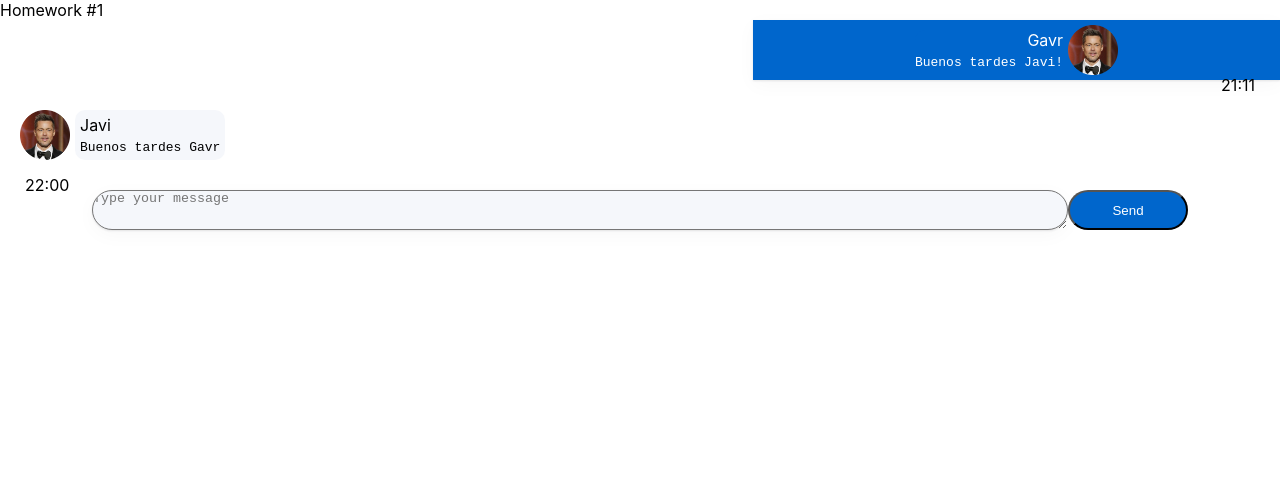
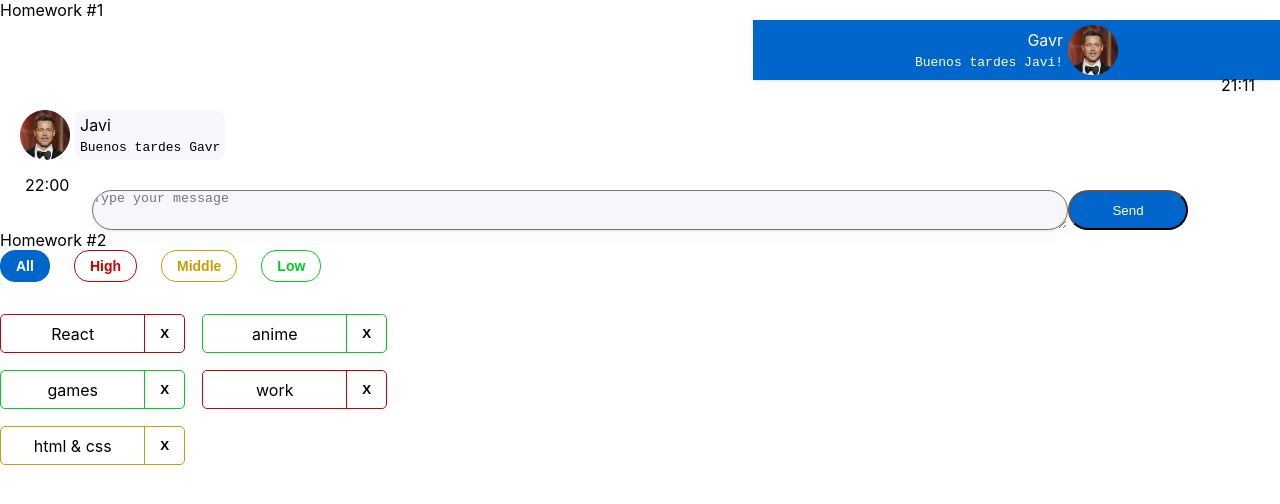
Before and after one commit to ggavr/microtasks-inc, a React (Create React App) app: page / in a window 1280 px wide. Shown: the top 504 px of the page. Built offline with nearby package versions, Linux system fonts and the light colour scheme.

Commit message:
Commit hw-2

```diff
--- a/package.json
+++ b/package.json
@@ -1,6 +1,6 @@
 {
   "name": "hws2",
-  "homepage": "https://ggavr.github.io/it-inc",
+  "homepage": "https://ggavr.github.io/hw-inc",
   "version": "0.1.0",
   "private": true,
   "dependencies": {
@@ -34,6 +34,7 @@
     "eject": "react-scripts eject",
     "predeploy": "npm run build",
     "deploy": "gh-pages -d build"
+
   },
   "eslintConfig": {
     "extends": [
--- a/src/s1-main/App.tsx
+++ b/src/s1-main/App.tsx
@@ -1,13 +1,13 @@
 import React from 'react'
 import s from './App.module.css'
 import HW1 from '../s2-homeworks/hw01/HW1'
+import HW2 from '../s2-homeworks/hw02/HW2'
 
 function App() {
     return (
         <div className={s.App}>
             <HW1/>
-            {/*раскомментировать по ходу выполнения*/}
-            {/*<HW2/>*/}
+            <HW2/>
             {/*<HW3/>*/}
             {/*<HW4/>*/}
 
--- a/src/s2-homeworks/hw02/HW2.tsx
+++ b/src/s2-homeworks/hw02/HW2.tsx
@@ -3,8 +3,8 @@
 import s2 from '../../s1-main/App.module.css'
 
 /*
-* 1 - описать типы AffairPriorityType, AffairType
-* 2 - указать нужный тип для defaultAffairs
+* 1 - описать типы AffairPriorityType, AffairType+
+* 2 - указать нужный тип для defaultAffairs+
 * 3 - дописать типы и логику функции filterAffairs и проверить её тестами
 * 4 - выполнить пункт 3 для функции deleteAffair
 * 5 - указать нужный тип в useState с affairs
@@ -17,17 +17,17 @@
 * */
 
 // types
-export type AffairPriorityType = any // need to fix any
+export type AffairPriorityType = 'high'|'low'|'middle'
 export type AffairType = {
-    _id: any // need to fix any
-    name: any // need to fix any
+    _id: number
+    name: string
     priority: AffairPriorityType
 }
 export type FilterType = 'all' | AffairPriorityType
 
 // constants
-const defaultAffairs: any = [ // need to fix any
-    {_id: 1, name: 'React', priority: 'high'}, // студенты могут изменить содержимое name и количество элементов в массиве, ...priority не менять!
+const defaultAffairs: Array<AffairType> = [
+    {_id: 1, name: 'React', priority: 'high'},
     {_id: 2, name: 'anime', priority: 'low'},
     {_id: 3, name: 'games', priority: 'low'},
     {_id: 4, name: 'work', priority: 'high'},
@@ -35,25 +35,25 @@
 ]
 
 // pure helper functions
-export const filterAffairs = (affairs: any, filter: any): any => { // need to fix any
+export const filterAffairs = (affairs: Array<AffairType>, filter: FilterType): Array<AffairType> => {
 
+    return affairs.filter(a=>filter==='all' ? affairs : a.priority === filter)// need to fix
+}
+export const deleteAffair = (affairs: Array<AffairType>, _id: number): Array<AffairType> => { // need to fix any
 
-    return affairs // need to fix
-}
-export const deleteAffair = (affairs: any, _id: any): any => { // need to fix any
-
-    return affairs // need to fix
+    return affairs.filter(a=>a._id !==_id)
+    // need to fix
 }
 
 function HW2() {
-    const [affairs, setAffairs] = useState<any>(defaultAffairs) // need to fix any
+    const [affairs, setAffairs] = useState<Array<AffairType>>(defaultAffairs)
     const [filter, setFilter] = useState<FilterType>('all')
 
     const filteredAffairs = filterAffairs(affairs, filter)
-    const deleteAffairCallback = (_id: any) => { // need to fix any
+    const deleteAffairCallback = (_id:number) => {
         // need to fix
+      setAffairs(deleteAffair(affairs, _id))
     }
-
     return (
         <div id={'hw2'}>
             <div className={s2.hwTitle}>Homework #2</div>
--- a/src/s2-homeworks/hw02/affairs/Affairs.tsx
+++ b/src/s2-homeworks/hw02/affairs/Affairs.tsx
@@ -4,24 +4,31 @@
 import s from './Affairs.module.css'
 
 type AffairsPropsType = {
-    data: any // need to fix any
-    setFilter: any
-    deleteAffairCallback: any
+    data: Array<AffairType> // need to fix any
+    setFilter: (filter: FilterType) => void
+    deleteAffairCallback: (_id: number)=>void
     filter: FilterType
 }
 
 function Affairs(props: AffairsPropsType) {
     const setAll = () => {
         // need to fix
+        props.setFilter('all')
     }
     const setHigh = () => {
         // need to fix
+        props.setFilter('high')
+
     }
     const setMiddle = () => {
         // need to fix
+        props.setFilter('middle')
+
     }
     const setLow = () => {
         // need to fix
+        props.setFilter('low')
+
     }
 
     const cnAll = s.button + ' ' + s.all + (props.filter === 'all' ? ' ' + s.active : '')
--- a/src/s2-homeworks/hw02/affairs/affair/Affair.tsx
+++ b/src/s2-homeworks/hw02/affairs/affair/Affair.tsx
@@ -1,17 +1,20 @@
 import React from 'react'
-import { AffairType } from '../../HW2'
+import {AffairType} from '../../HW2'
 import s from './Affair.module.css'
 import s2 from '../Affairs.module.css'
 
 type AffairPropsType = {
     // key не нужно типизировать
     affair: AffairType
-    deleteAffairCallback: any // need to fix any
+    deleteAffairCallback: (_id: number)=>void // need to fix any
 }
 
+// @ts-ignore
+// @ts-ignore
 function Affair(props: AffairPropsType) {
     const deleteCallback = () => {
         // need to fix
+props.deleteAffairCallback(props.affair._id)
     }
 
     const nameClass = s.name + ' ' + s2[props.affair.priority]
@@ -24,9 +27,7 @@
             className={affairClass}
         >
             <div id={'hw2-name-' + props.affair._id} className={nameClass}>
-                {/*создаёт студент*/}
-
-                {/**/}
+                {props.affair.name}
             </div>
             <div id={'hw2-priority-' + props.affair._id} hidden>
                 {props.affair.priority}
@@ -35,12 +36,11 @@
             <button
                 id={'hw2-button-delete-' + props.affair._id}
                 className={buttonClass}
+                onClick={deleteCallback}
                 // need to fix
+            >
+                X
 
-            >
-                {/*текст кнопки могут изменить студенты*/}
-                X
-                {/**/}
             </button>
         </div>
     )
```
